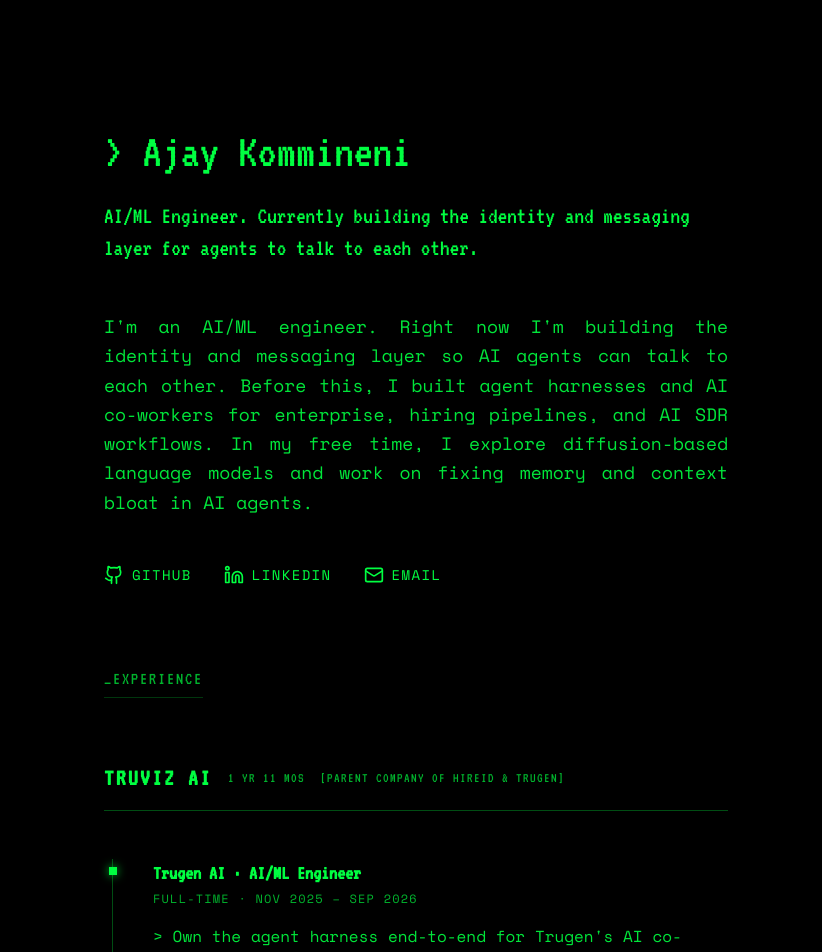
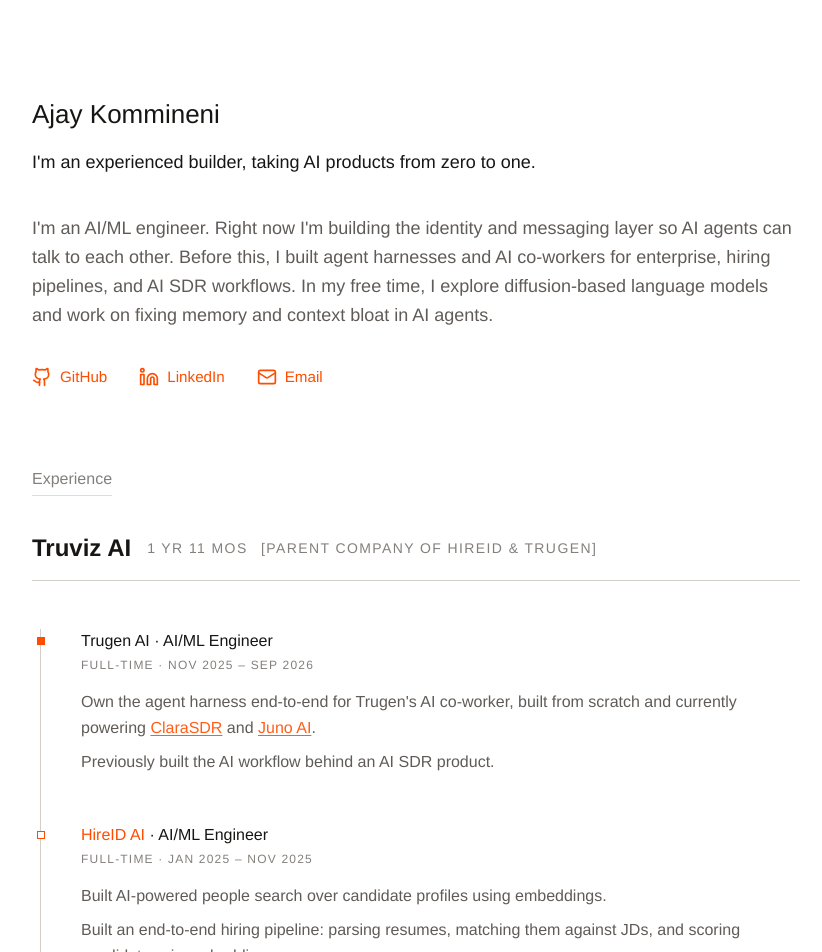
Before and after one commit to AjayK47/Portfolio-2, a Next.js app: page / in a window 1280 px wide. Shown: the top 952 px of the page, without its empty margins (224-1046 px from the left). Built offline with nearby package versions, Linux system fonts and the light colour scheme.

Commit message:
Refresh portfolio design

```diff
--- a/app/globals.css
+++ b/app/globals.css
@@ -3,36 +3,262 @@
 @tailwind utilities;
 
 @layer base {
-  :root {
-    --background: 0 0% 0%;
-    --foreground: 135 100% 50%;
-    --primary: 135 100% 50%;
-    --muted: 0 0% 15%;
-    --muted-foreground: 135 100% 30%;
-    --border: 135 100% 30%;
+  :root,
+  .dark {
+    --background: 0 0% 100%;
+    --foreground: 30 6% 9%;
+    --primary: 18 100% 50%;
+    --muted: 30 10% 96%;
+    --muted-foreground: 27 7% 31%;
+    --border: 28 12% 80%;
     --radius: 0rem;
   }
 
-  .dark {
-    --background: 0 0% 0%;
-    --foreground: 135 100% 50%;
-    --primary: 135 100% 50%;
-    --muted: 0 0% 15%;
-    --muted-foreground: 135 100% 30%;
-    --border: 135 100% 30%;
+  * {
+    box-sizing: border-box;
+  }
+
+  html {
+    scroll-behavior: smooth;
   }
 
   body {
-    @apply bg-background text-foreground selection:bg-foreground selection:text-background font-mono antialiased;
-    font-feature-settings: "rlig" 1, "calt" 1;
+    background: #fff;
+    color: #171614;
+    font-family: 'Manrope Variable', 'Helvetica Neue', Arial, sans-serif;
+    font-feature-settings: 'rlig' 1, 'calt' 1;
+    -webkit-font-smoothing: antialiased;
+  }
+
+  ::selection {
+    background: #ff4d00;
+    color: #fff;
   }
 }
 
 @layer utilities {
-  .font-serif, .font-heading {
-    font-family: var(--font-vt323), monospace;
-  }
-  .font-sans, .font-mono {
-    font-family: var(--font-space-mono), monospace;
+  .font-serif,
+  .font-heading,
+  .font-sans,
+  .font-mono {
+    font-family: 'Manrope Variable', 'Helvetica Neue', Arial, sans-serif;
   }
 }
+
+/* Theme translation: wide, airy, text-led, and intentionally flat. */
+main.max-w-2xl {
+  width: min(calc(100% - 3rem), 48rem);
+  max-width: 48rem;
+  padding: 6rem 0 4rem;
+  gap: 5rem;
+}
+
+main > section:first-child {
+  min-height: auto;
+}
+
+main > section:first-child h1 {
+  color: #171614;
+  font-size: 1.625rem;
+  font-weight: 500;
+  letter-spacing: normal;
+  line-height: 1.4;
+}
+
+main > section:first-child h1 + p {
+  max-width: 48rem;
+  color: #171614;
+  font-size: 1.125rem;
+  font-weight: 400;
+  letter-spacing: normal;
+  line-height: 1.625;
+}
+
+main > section:first-child > div:nth-child(2) {
+  max-width: 48rem;
+  color: #4f4a45;
+  font-size: 1.125rem;
+  font-weight: 400;
+  letter-spacing: normal;
+  line-height: 1.625;
+  text-align: left;
+}
+
+main > section:first-child > div:first-child > :not([hidden]) ~ :not([hidden]) {
+  margin-top: 1rem;
+}
+
+main > section:first-child > :not([hidden]) ~ :not([hidden]) {
+  margin-top: 2rem;
+}
+
+main > section:first-child > div:last-child {
+  color: #ff4d00;
+  font-size: 0.95rem;
+  letter-spacing: 0;
+  text-transform: none;
+}
+
+main > section:not(:first-child) {
+  max-width: 48rem;
+  font-size: 1rem;
+}
+
+main > section.space-y-12 > :not([hidden]) ~ :not([hidden]),
+main > section.space-y-16 > :not([hidden]) ~ :not([hidden]) {
+  margin-top: 2.25rem;
+}
+
+main h3 {
+  width: 100%;
+  border-color: #d3cec8 !important;
+  color: #4f4a45;
+  font-size: 0.95rem;
+  font-weight: 500;
+  letter-spacing: 0;
+  text-transform: none;
+}
+
+main h4,
+main p.font-bold,
+main a.font-bold {
+  color: #171614;
+  font-weight: 500;
+  letter-spacing: normal;
+}
+
+main h4,
+main section:not(:first-child) .text-xl,
+main section:not(:first-child) .text-lg {
+  font-size: 1rem;
+  line-height: 1.5;
+}
+
+main p,
+main li {
+  text-wrap: pretty;
+}
+
+main :where(.opacity-90, .opacity-70, .opacity-50) {
+  color: #4f4a45;
+  opacity: 1;
+}
+
+main :where(a) {
+  color: #ff4d00;
+  text-underline-offset: 0.22em;
+  transition: color 180ms ease, text-decoration-color 180ms ease;
+}
+
+main :where(a:hover) {
+  background: transparent !important;
+  color: #c93d00 !important;
+  padding-inline: 0 !important;
+  text-decoration-color: currentColor;
+}
+
+main :where(a:focus-visible) {
+  outline: 2px solid #ff4d00;
+  outline-offset: 4px;
+}
+
+main [class*='border-[#00ff41]'] {
+  border-color: #d3cec8 !important;
+}
+
+main .relative.border-l {
+  border-color: #d3cec8 !important;
+}
+
+main .absolute.h-2.w-2 {
+  border-color: #ff4d00 !important;
+  background: #fff !important;
+  box-shadow: none !important;
+}
+
+main .absolute.h-2.w-2.bg-\[\#00ff41\] {
+  background: #ff4d00 !important;
+}
+
+main section:last-of-type > div:last-child {
+  border-color: #d3cec8 !important;
+  background: transparent;
+}
+
+main footer {
+  border-color: #d3cec8 !important;
+  color: #4f4a45;
+}
+
+main footer.site-footer {
+  margin-top: -1.5rem;
+  padding: 2.25rem 0 1rem;
+}
+
+main footer.site-footer a {
+  color: #ff4d00;
+}
+
+@media (max-width: 760px) {
+  main.max-w-2xl {
+    width: min(calc(100% - 2rem), 48rem);
+    padding: 3.5rem 0 2rem;
+    gap: 4.5rem;
+  }
+
+  main > section:first-child {
+    min-height: auto;
+  }
+
+  main > section:first-child h1 {
+    font-size: 1.625rem;
+  }
+
+  main > section:first-child h1 + p {
+    font-size: 1.125rem;
+  }
+
+  main > section:first-child > div:nth-child(2) {
+    font-size: 1.0625rem;
+    line-height: 1.625;
+  }
+
+  main h4 + p {
+    line-height: 1.6;
+  }
+
+  main > section.space-y-12 > :not([hidden]) ~ :not([hidden]),
+  main > section.space-y-16 > :not([hidden]) ~ :not([hidden]) {
+    margin-top: 2rem;
+  }
+
+  main .text-justify {
+    text-align: left;
+  }
+
+  main section:last-of-type > div:last-child {
+    padding: 1.25rem;
+  }
+
+  main footer.site-footer {
+    margin-top: -2rem;
+    padding: 1.5rem 0 0.5rem;
+  }
+
+  main footer.site-footer > div {
+    align-items: flex-start;
+    gap: 1rem;
+  }
+}
+
+@media (prefers-reduced-motion: reduce) {
+  html {
+    scroll-behavior: auto;
+  }
+
+  *,
+  *::before,
+  *::after {
+    transition-duration: 0.01ms !important;
+  }
+}
--- a/app/layout.tsx
+++ b/app/layout.tsx
@@ -1,18 +1,6 @@
 import './globals.css'
-import { VT323, Space_Mono } from 'next/font/google'
+import '@fontsource-variable/manrope'
 import { ThemeProvider } from '@/components/theme-provider'
-
-const spaceMono = Space_Mono({
-  weight: ['400', '700'],
-  subsets: ['latin'],
-  variable: '--font-space-mono',
-})
-
-const vt323 = VT323({
-  weight: '400',
-  subsets: ['latin'],
-  variable: '--font-vt323',
-})
 
 export const metadata = {
   title: 'Ajay Kommineni - AI/ML Engineer',
@@ -26,7 +14,7 @@
 }) {
   return (
     <html lang="en" suppressHydrationWarning>
-      <body className={`${spaceMono.variable} ${vt323.variable} font-mono antialiased bg-black text-[#00ff41]`}>
+      <body className="font-sans antialiased bg-white text-[#171614]">
         <ThemeProvider
           attribute="class"
           defaultTheme="dark"
--- a/app/page.tsx
+++ b/app/page.tsx
@@ -3,14 +3,14 @@
 
 export default function Home() {
   return (
-    <main className="max-w-2xl mx-auto px-6 py-24 md:py-32 flex flex-col gap-20">
+    <main id="top" className="max-w-2xl mx-auto px-6 py-24 md:py-32 flex flex-col gap-20">
 
       {/* Intro */}
       <section className="space-y-12">
         <div className="space-y-6">
-          <h1 className="text-4xl md:text-5xl font-heading">&gt; Ajay Kommineni</h1>
+          <h1 className="text-4xl md:text-5xl font-heading">Ajay Kommineni</h1>
           <p className="text-xl md:text-2xl font-heading leading-relaxed">
-            AI/ML Engineer. Currently building the identity and messaging layer for agents to talk to each other.
+            I&apos;m an experienced builder, taking AI products from zero to one.
           </p>
         </div>
 
@@ -24,7 +24,7 @@
         </div>
 
         {/* Social Links with Logos */}
-        <div className="flex flex-wrap gap-8 text-sm tracking-widest uppercase font-medium">
+        <div className="flex flex-wrap gap-8 text-sm font-medium">
           <Link href="https://github.com/AjayK47" target="_blank" className="flex items-center gap-2 hover:bg-[#00ff41] hover:text-black hover:px-2 transition-all">
             <Github className="h-5 w-5" /> GitHub
           </Link>
@@ -39,8 +39,8 @@
 
       {/* Experience */}
       <section className="space-y-16">
-        <h3 className="text-lg font-heading tracking-widest uppercase opacity-70 border-b border-[#00ff41]/30 w-fit pb-1">
-          _Experience
+        <h3 className="text-lg font-heading opacity-70 border-b border-[#00ff41]/30 w-fit pb-1">
+          Experience
         </h3>
 
         <div className="space-y-16">
@@ -48,7 +48,7 @@
           {/* Truviz Collective Timeline */}
           <div className="space-y-12">
             <div className="flex items-center gap-4 border-b border-[#00ff41]/30 pb-4">
-              <h4 className="text-2xl font-bold font-heading tracking-widest uppercase">Truviz AI</h4>
+              <h4 className="text-2xl font-bold font-heading">Truviz AI</h4>
               <p className="text-sm font-heading uppercase tracking-widest opacity-70">
                 1 yr 11 mos <span className="opacity-100 ml-2">[Parent company of HireID &amp; Trugen]</span>
               </p>
@@ -66,13 +66,13 @@
                   </div>
                   <ul className="leading-relaxed opacity-90 text-base space-y-2 list-none">
                     <li>
-                      {">"} Own the agent harness end-to-end for Trugen&apos;s AI co-worker, built from scratch and
+                      Own the agent harness end-to-end for Trugen&apos;s AI co-worker, built from scratch and
                       currently powering{" "}
                       <Link href="https://clarasdr.ai/" target="_blank" className="underline underline-offset-2 hover:bg-[#00ff41] hover:text-black">ClaraSDR</Link>
                       {" "}and{" "}
                       <Link href="https://juno-ai.app/" target="_blank" className="underline underline-offset-2 hover:bg-[#00ff41] hover:text-black">Juno AI</Link>.
                     </li>
-                    <li>{">"} Previously built the AI workflow behind an AI SDR product.</li>
+                    <li>Previously built the AI workflow behind an AI SDR product.</li>
                   </ul>
                 </div>
               </div>
@@ -89,9 +89,9 @@
                     <p className="text-xs uppercase tracking-widest opacity-70">Full-time · Jan 2025 – Nov 2025</p>
                   </div>
                   <ul className="leading-relaxed opacity-90 text-base space-y-2 list-none">
-                    <li>{">"} Built AI-powered people search over candidate profiles using embeddings.</li>
-                    <li>{">"} Built an end-to-end hiring pipeline: parsing resumes, matching them against JDs, and scoring candidates via embeddings.</li>
-                    <li>{">"} Built agents that run deep research on candidates&apos; GitHub and research profiles.</li>
+                    <li>Built AI-powered people search over candidate profiles using embeddings.</li>
+                    <li>Built an end-to-end hiring pipeline: parsing resumes, matching them against JDs, and scoring candidates via embeddings.</li>
+                    <li>Built agents that run deep research on candidates&apos; GitHub and research profiles.</li>
                   </ul>
                 </div>
               </div>
@@ -105,8 +105,8 @@
                     <p className="text-xs uppercase tracking-widest opacity-70">Internship · Oct 2024 – Dec 2024</p>
                   </div>
                   <ul className="leading-relaxed opacity-90 text-base space-y-2 list-none">
-                    <li>{">"} Built an end-to-end AI-agentic hiring platform.</li>
-                    <li>{">"} Developed automated job search systems for candidates using AI agents.</li>
+                    <li>Built an end-to-end AI-agentic hiring platform.</li>
+                    <li>Developed automated job search systems for candidates using AI agents.</li>
                   </ul>
                 </div>
               </div>
@@ -118,11 +118,13 @@
           <div className="space-y-4 pt-4 border-t border-[#00ff41]/30">
             <div className="space-y-1">
               <p className="text-xl font-bold font-heading">Undergraduate Research Fellow</p>
-              <p className="text-sm opacity-50 uppercase tracking-widest">AIR CENTER VITAP · Part-time</p>
+              <p className="text-sm opacity-50 uppercase tracking-widest">
+                <Link href="https://air.vitap.ac.in/" target="_blank" rel="noreferrer">AIR CENTER VITAP</Link> · Part-time
+              </p>
               <p className="text-xs opacity-70 uppercase tracking-widest">Apr 2024 – Jan 2025</p>
             </div>
             <ul className="leading-relaxed text-lg opacity-90 space-y-2 list-none">
-              <li>{">"} Worked on the development of India's indigenous legal domain LLM models and conducted research in video generation technologies.</li>
+              <li>Worked on the development of India&apos;s indigenous legal domain LLM models and conducted research in video generation technologies.</li>
             </ul>
           </div>
 
@@ -131,8 +133,8 @@
 
       {/* Current Builds */}
       <section className="space-y-12">
-        <h3 className="text-lg font-heading tracking-widest uppercase opacity-70 border-b border-[#00ff41]/30 w-fit pb-1">
-          _Current_Builds
+        <h3 className="text-lg font-heading opacity-70 border-b border-[#00ff41]/30 w-fit pb-1">
+          Current builds
         </h3>
         <div className="space-y-10">
           {[
@@ -151,8 +153,8 @@
 
       {/* Past Builds */}
       <section className="space-y-12">
-        <h3 className="text-lg font-heading tracking-widest uppercase opacity-70 border-b border-[#00ff41]/30 w-fit pb-1">
-          _Past_Builds
+        <h3 className="text-lg font-heading opacity-70 border-b border-[#00ff41]/30 w-fit pb-1">
+          Past builds
         </h3>
         <div className="space-y-10">
           {[
@@ -171,8 +173,8 @@
 
       {/* Selected Works */}
       <section className="space-y-12">
-        <h3 className="text-lg font-heading tracking-widest uppercase opacity-70 border-b border-[#00ff41]/30 w-fit pb-1">
-          _Selected_Works
+        <h3 className="text-lg font-heading opacity-70 border-b border-[#00ff41]/30 w-fit pb-1">
+          Selected work
         </h3>
         <div className="space-y-10">
           {[
@@ -195,8 +197,8 @@
 
       {/* Publications - hidden for now */}
       <section className="hidden space-y-12">
-        <h3 className="text-lg font-heading tracking-widest uppercase opacity-70 border-b border-[#00ff41]/30 w-fit pb-1">
-          _Publications
+        <h3 className="text-lg font-heading opacity-70 border-b border-[#00ff41]/30 w-fit pb-1">
+          Publications
         </h3>
         <div className="space-y-10">
           {[
@@ -221,16 +223,44 @@
         </div>
       </section>
 
+      {/* Blogs */}
+      <section className="space-y-12">
+        <h3 className="text-lg font-heading opacity-70 border-b border-[#00ff41]/30 w-fit pb-1">
+          Blogs
+        </h3>
+        <div className="space-y-10">
+          {[
+            {
+              title: 'Context Engineering for Agents: Building the Context Layer',
+              link: 'https://trugen.ai/blog/context-engineering',
+              source: 'TruGen AI',
+            },
+            {
+              title: 'Is LLM Request Routing a Good Idea?',
+              link: 'https://medium.com/@ajaykommineni.dev/is-llm-request-routing-a-good-idea-c034420c19f6',
+              source: 'Medium',
+            },
+          ].map((blog) => (
+            <div key={blog.link} className="space-y-2 group">
+              <Link href={blog.link} target="_blank" rel="noreferrer" className="text-xl font-bold font-heading hover:bg-[#00ff41] hover:text-black hover:px-2 transition-all flex items-center gap-2 w-fit">
+                {blog.title} <ArrowUpRight className="h-5 w-5" />
+              </Link>
+              <p className="text-base opacity-70 leading-relaxed">Published on {blog.source}</p>
+            </div>
+          ))}
+        </div>
+      </section>
+
       {/* Contact */}
       <section className="space-y-12">
-        <h3 className="text-lg font-heading tracking-widest uppercase opacity-70 border-b border-[#00ff41]/30 w-fit pb-1">
-          _Contact
+        <h3 className="text-lg font-heading opacity-70 border-b border-[#00ff41]/30 w-fit pb-1">
+          Contact
         </h3>
         <div className="border border-[#00ff41]/30 p-8 space-y-8">
           <p className="text-base leading-relaxed opacity-90">
             I'm always open to new opportunities and collaborations. Feel free to reach out!
           </p>
-          <div className="flex flex-wrap gap-8 text-sm tracking-widest uppercase font-medium">
+          <div className="flex flex-wrap gap-8 text-sm font-medium">
             <Link href="mailto:ajaykommineni@yahoo.com" className="flex items-center gap-3 hover:bg-[#00ff41] hover:text-black hover:px-2 transition-all w-fit">
               <Mail className="h-5 w-5" /> Email Me
             </Link>
@@ -242,11 +272,11 @@
       </section>
 
       {/* Footer */}
-      <footer className="pt-20 pb-32 border-t border-[#00ff41]/30 mt-20">
-        <div className="flex justify-between items-center opacity-70 text-sm tracking-widest uppercase">
-          <p>SYSTEM.HALT // 2026</p>
+      <footer className="site-footer border-t border-[#00ff41]/30">
+        <div className="flex justify-between items-center text-sm">
+          <p>© 2026 Ajay Kommineni</p>
           <div className="flex gap-6">
-            <Link href="#top" className="hover:text-white hover:bg-[#00ff41] px-1 transition-colors">ROOT_DIR</Link>
+            <Link href="#top" className="px-1 transition-colors">Back to top</Link>
           </div>
         </div>
       </footer>
--- a/package.json
+++ b/package.json
@@ -10,6 +10,7 @@
     "pages:build": "npx @cloudflare/next-on-pages"
   },
   "dependencies": {
+    "@fontsource-variable/manrope": "^5.3.0",
     "@radix-ui/react-dialog": "^1.1.1",
     "@radix-ui/react-dropdown-menu": "^2.1.1",
     "@radix-ui/react-navigation-menu": "^1.2.0",
```
Also changed, not shown: 1 other file (tests, documents, lock files or other folders).
